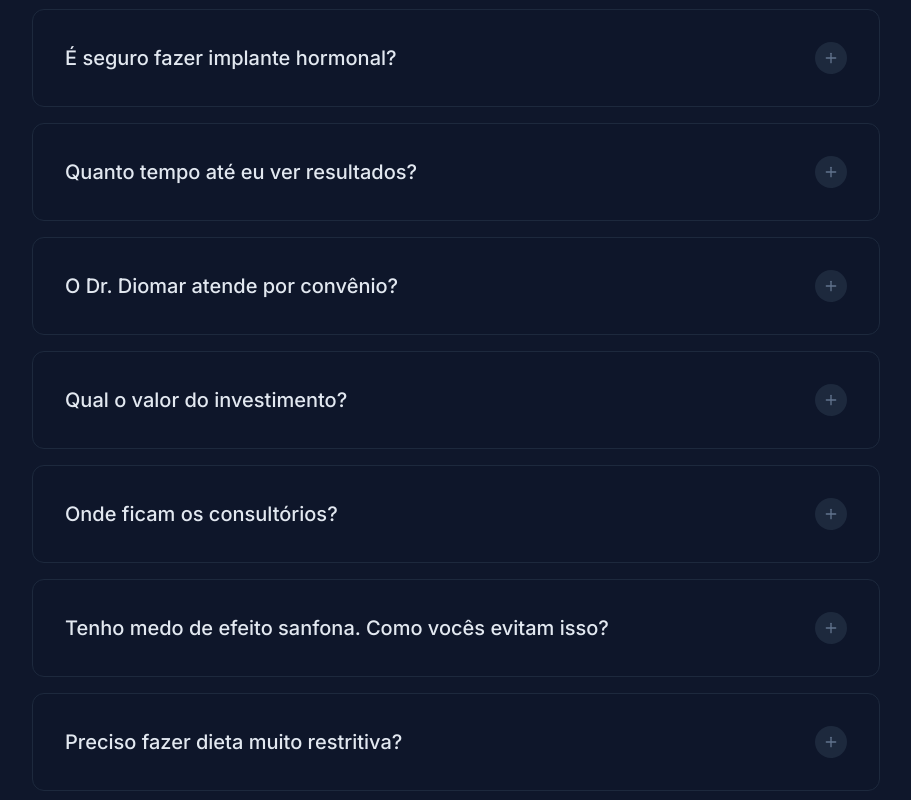
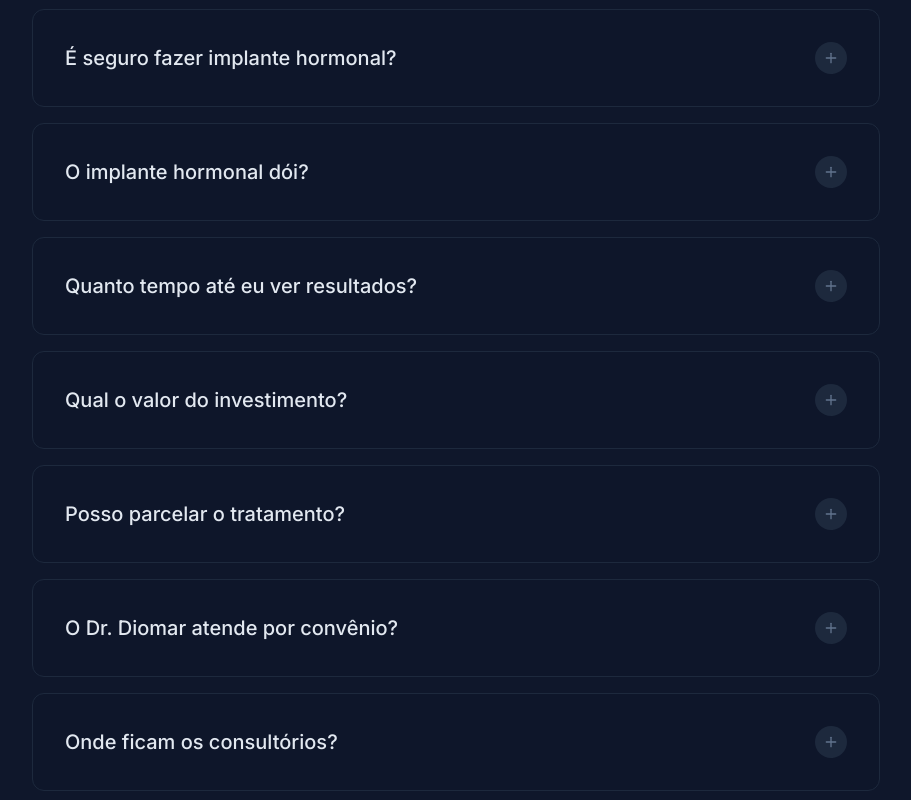
Before and after one commit to kiboxglx/drdiomar, a Next.js app: page / in a window 1280 px wide. Shown: the part 9540-10340 px from the top of the page, without its empty margins (184-1095 px from the left). Built offline with nearby package versions, Linux system fonts and the light colour scheme; no server answers.

Commit message:
fix: Expanded FAQ to 10 questions with pain/financing objections and sy…
- src/components/FAQ.tsx
- src/app/layout.tsx

GSD-Task: S03/T03

```diff
--- a/src/app/layout.tsx
+++ b/src/app/layout.tsx
@@ -199,6 +199,14 @@ export default function RootLayout({
                 },
                 {
                   "@type": "Question",
+                  "name": "O implante hormonal dói?",
+                  "acceptedAnswer": {
+                    "@type": "Answer",
+                    "text": "O procedimento é feito com anestesia local — você sente apenas uma leve pressão. A aplicação dura cerca de 10 minutos e a recuperação é rápida: a maioria dos pacientes volta à rotina no mesmo dia."
+                  }
+                },
+                {
+                  "@type": "Question",
                   "name": "Quanto tempo até eu ver resultados?",
                   "acceptedAnswer": {
                     "@type": "Answer",
@@ -207,18 +215,26 @@ export default function RootLayout({
                 },
                 {
                   "@type": "Question",
+                  "name": "Qual o valor do investimento?",
+                  "acceptedAnswer": {
+                    "@type": "Answer",
+                    "text": "Os protocolos são 100% personalizados — o investimento varia conforme seus exames, objetivos e necessidades. Agende uma avaliação gratuita para receber seu plano sob medida com valores transparentes."
+                  }
+                },
+                {
+                  "@type": "Question",
+                  "name": "Posso parcelar o tratamento?",
+                  "acceptedAnswer": {
+                    "@type": "Answer",
+                    "text": "Sim! Oferecemos opções de parcelamento para facilitar seu acesso ao tratamento. As condições são apresentadas na consulta de avaliação, de acordo com o protocolo indicado."
+                  }
+                },
+                {
+                  "@type": "Question",
                   "name": "O Dr. Diomar atende por convênio?",
                   "acceptedAnswer": {
                     "@type": "Answer",
                     "text": "Trabalhamos com medicina personalizada de alto nível, o que exige tempo e dedicação em cada consulta. Por isso, os atendimentos são particulares. Emitimos nota fiscal para que você possa solicitar reembolso junto ao seu plano de saúde."
-                  }
-                },
-                {
-                  "@type": "Question",
-                  "name": "Qual o valor do investimento?",
-                  "acceptedAnswer": {
-                    "@type": "Answer",
-                    "text": "Os protocolos são 100% personalizados — o investimento varia conforme seus exames, objetivos e necessidades. Agende uma avaliação gratuita para receber seu plano sob medida com valores transparentes."
                   }
                 },
                 {
--- a/src/components/FAQ.tsx
+++ b/src/components/FAQ.tsx
@@ -15,16 +15,24 @@ const faqs = [
         answer: "Sim. Os implantes são biodegradáveis e aprovados para uso médico. Antes de qualquer procedimento, fazemos uma avaliação clínica e laboratorial completa para garantir que é indicado para você. O acompanhamento é contínuo — você nunca fica sem suporte. Dr. Diomar tem experiência com centenas de implantes realizados com segurança.",
     },
     {
+        question: "O implante hormonal dói?",
+        answer: "O procedimento é feito com anestesia local — você sente apenas uma leve pressão. A aplicação dura cerca de 10 minutos e a recuperação é rápida: a maioria dos pacientes volta à rotina no mesmo dia. Pode haver um leve desconforto no local nas primeiras 48h, facilmente controlado com orientações simples.",
+    },
+    {
         question: "Quanto tempo até eu ver resultados?",
         answer: "A maioria dos pacientes relata melhora significativa na disposição e energia nas primeiras 2-4 semanas. Resultados visíveis de emagrecimento geralmente aparecem a partir de 30 dias. Cada caso é único, e no seu primeiro retorno já avaliamos os marcadores laboratoriais que comprovam a evolução.",
     },
     {
+        question: "Qual o valor do investimento?",
+        answer: "Os protocolos são 100% personalizados — o investimento varia conforme seus exames, objetivos e necessidades (emagrecimento, implantes, longevidade). Agende uma avaliação gratuita para receber seu plano sob medida com valores transparentes.",
+    },
+    {
+        question: "Posso parcelar o tratamento?",
+        answer: "Sim! Oferecemos opções de parcelamento para facilitar seu acesso ao tratamento. As condições são apresentadas na consulta de avaliação, de acordo com o protocolo indicado. Nosso objetivo é que o investimento na sua saúde caiba no seu orçamento.",
+    },
+    {
         question: "O Dr. Diomar atende por convênio?",
         answer: "Trabalhamos com medicina personalizada de alto nível, o que exige tempo e dedicação em cada consulta. Por isso, os atendimentos são particulares. Emitimos nota fiscal para que você possa solicitar reembolso junto ao seu plano de saúde — muitos pacientes conseguem.",
-    },
-    {
-        question: "Qual o valor do investimento?",
-        answer: "Os protocolos são 100% personalizados — o investimento varia conforme seus exames, objetivos e necessidades (emagrecimento, implantes, longevidade). Agende uma avaliação gratuita para receber seu plano sob medida com valores transparentes.",
     },
     {
         question: "Onde ficam os consultórios?",
@@ -92,7 +100,7 @@ export default function FAQ() {
                         >
                             <button
                                 onClick={() => handleToggle(idx, faq.question)}
-                                className="flex items-center justify-between w-full p-6 md:p-8 text-left"
+                                className="flex items-center justify-between w-full p-5 md:p-8 text-left"
                             >
                                 <span className={`text-lg md:text-xl font-medium transition-colors ${
                                     openIndex === idx ? "text-wheat-300" : "text-slate-200"
@@ -120,7 +128,7 @@ export default function FAQ() {
                                         exit={{ height: 0, opacity: 0 }}
                                         className="overflow-hidden"
                                     >
-                                        <div className="px-6 md:px-8 pb-6 md:pb-8 text-slate-400 leading-relaxed text-base md:text-lg border-t border-slate-800/50 pt-5">
+                                        <div className="px-5 md:px-8 pb-5 md:pb-8 text-slate-400 leading-relaxed text-base md:text-lg border-t border-slate-800/50 pt-4">
                                             {faq.answer}
                                         </div>
                                     </motion.div>
```
